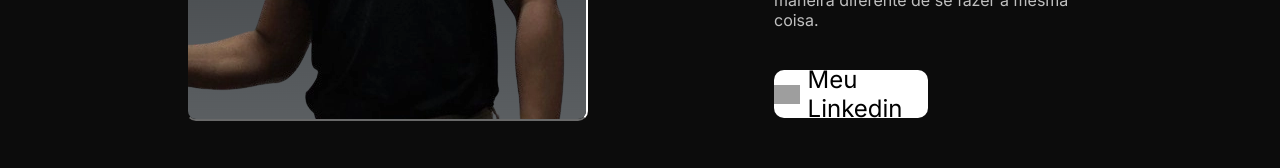
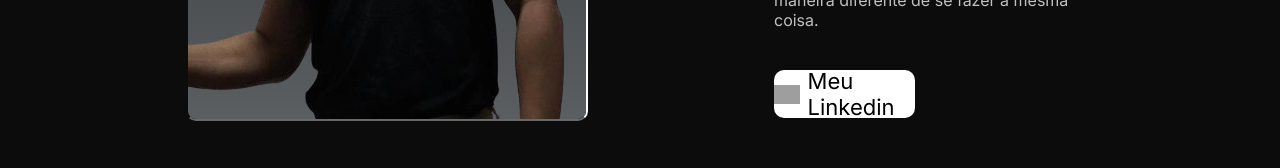
Before and after one commit to leviutima/PORTFOLIO, a React (Vite) app: page /Sobre in a window 1280 px wide. Shown: the part 486-654 px from the top of the page. Built offline with nearby package versions, Linux system fonts and the light colour scheme; grey boxes are pictures that could not be loaded.

Commit message:
alterando nome da aba

```diff
--- a/index.html
+++ b/index.html
@@ -7,7 +7,7 @@
     <link rel="preconnect" href="https://fonts.gstatic.com" crossorigin>
     <link href="https://fonts.googleapis.com/css2?family=Inter:wght@100..900&display=swap" rel="stylesheet">
     <meta name="viewport" content="width=device-width, initial-scale=1.0" />
-    <title>PORTFÓLIO</title>
+    <title>PORTFÓLIO | LEVI</title>
   </head>
   <body>
     <div id="root"></div>
--- a/src/components/Button/Button.styled.ts
+++ b/src/components/Button/Button.styled.ts
@@ -14,12 +14,12 @@ export const ButtonStyle = styled.div `
     justify-content: center;
     gap: 8px;
 
-    width: 12vw;
+    width: 11vw;
     height: 6vh;
 
     color: var(--preto);
     background-color: var(--branco);
-    font-size: 24px;
+    font-size: 22px;
     border-radius: 10px;
     cursor: pointer;
 
```
